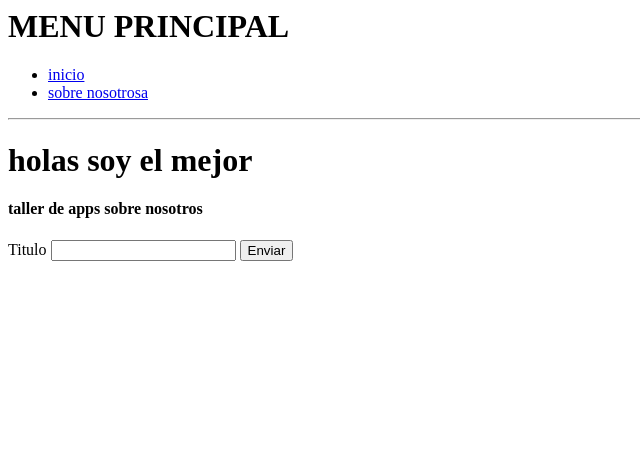
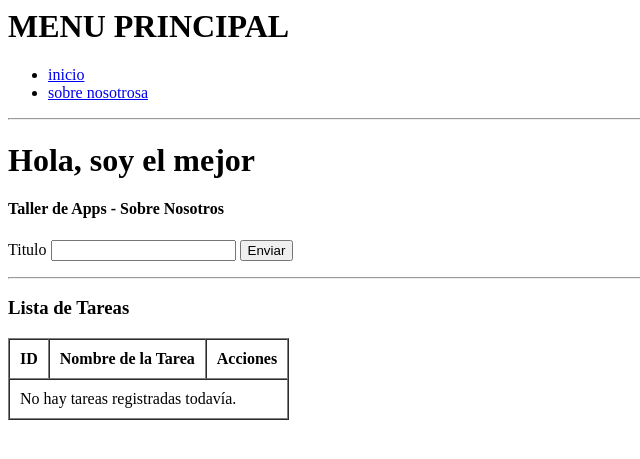
Before and after one commit to N3xum/tallerappsflask, a Flask app: page /sobrenosotros in a window 1280 px wide. Shown: the top 459 px of the page, without its empty margins (0-640 px from the left). Run offline with Flask 3, Linux system fonts and the light colour scheme.

Commit message:
se adjunta el metodo de mostrar solicitado por el lider

```diff
--- a/routes.py
+++ b/routes.py
@@ -16,9 +16,12 @@ def sobrenosotros():
         db.session.commit()
 
         print(' envio correctamente', formulario.titulo.data)
+        todas_las_tareas = Tareas.query.all()
         return render_template('sobrenosotros.html',
                                 form = formulario,
-                                titulo = formulario.titulo.data)
+                                tareas = todas_las_tareas,
+                                titulo = formulario.titulo.data if formulario.validate_on_submit() else None)
+
     return render_template('sobrenosotros.html', form = formulario)
 @app.route('/saludo')
 def saludo():
--- a/templates/sobrenosotros.html
+++ b/templates/sobrenosotros.html
@@ -1,33 +1,46 @@
+{% extends "base.html" %}
+{% block contenido %}
+    <h1>Hola, soy el mejor</h1>
+    <h4>Taller de Apps - Sobre Nosotros</h4>
 
-{% extends "base.html" %}
+    <form action="/sobrenosotros" method="post">
+        {{ form.csrf_token() }}
+        {{ form.titulo.label }}
+        {{ form.titulo }}
+        {{ form.enviar }}
+    </form>
 
+    {% if titulo %}
+        <h3 style="color: green;">¡Agregaste: {{titulo}}!</h3>
+    {% endif %}
 
-{% block contenido %}
+    <hr>
 
-
-
-
-
-<!DOCTYPE html>
-<html lang="en">
-<head>
-    <meta charset="UTF-8">
-    <meta name="viewport" content="width=device-width, initial-scale=1.0">
-    <title>peter eres el mejor</title>
-</head>
-<body>
-    <h1>holas soy el mejor</h1>
-    <h4>taller de apps sobre nosotros</h4>
-</body>
-</html>
- <form action="/sobrenosotros" method="post">
-   {{ form.csrf_token() }}
-   {{ form.titulo.label }}
-   {{ form.titulo }}
-   {{ form.enviar }}
-</form>
-{%if titulo %}
-    <h2>{{titulo}}</h2>
-{%endif%}
+    <h3>Lista de Tareas</h3>
+    <table border="1" cellpadding="10" cellspacing="0">
+        <thead>
+            <tr>
+                <th>ID</th>
+                <th>Nombre de la Tarea</th>
+                <th>Acciones</th>
+            </tr>
+        </thead>
+        <tbody>
+            {% for tarea in tareas %}
+            <tr>
+                <td>{{ tarea.id }}</td>
+                <td>{{ tarea.titulo }}</td>
+                <td>
+                    <a href="#">Editar</a> |
+                    <a href="#">Eliminar</a>
+                </td>
+            </tr>
+            {% else %}
+            <tr>
+                <td colspan="3">No hay tareas registradas todavía.</td>
+            </tr>
+            {% endfor %}
+        </tbody>
+    </table>
 
 {% endblock %}
```
